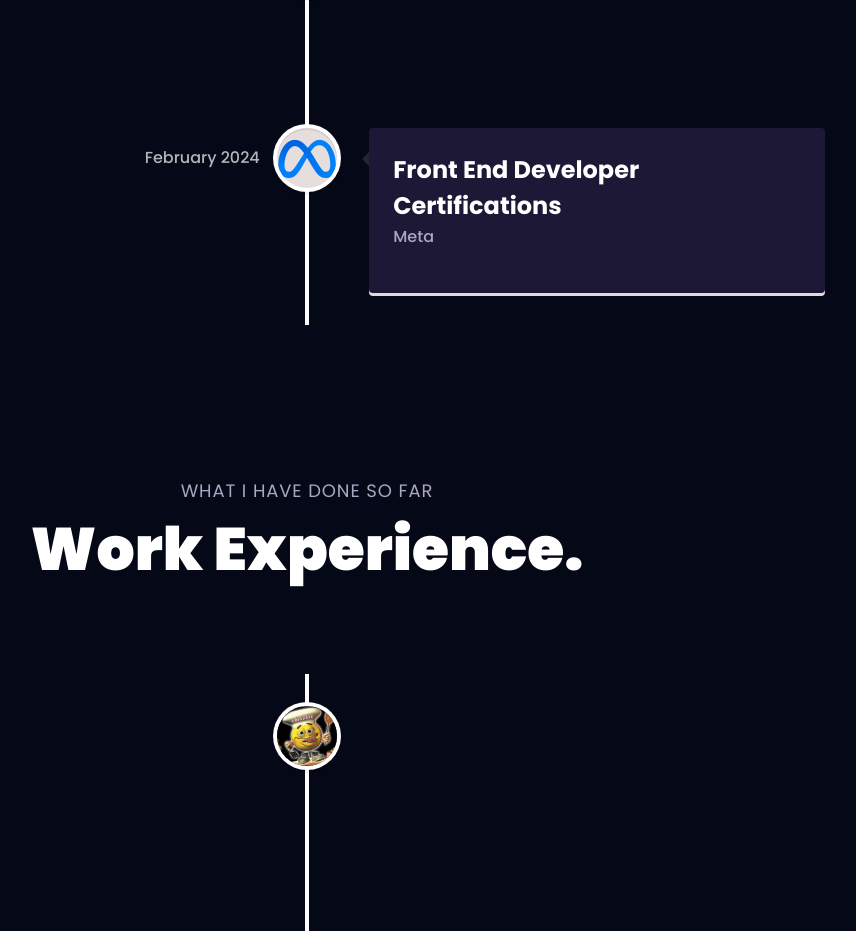
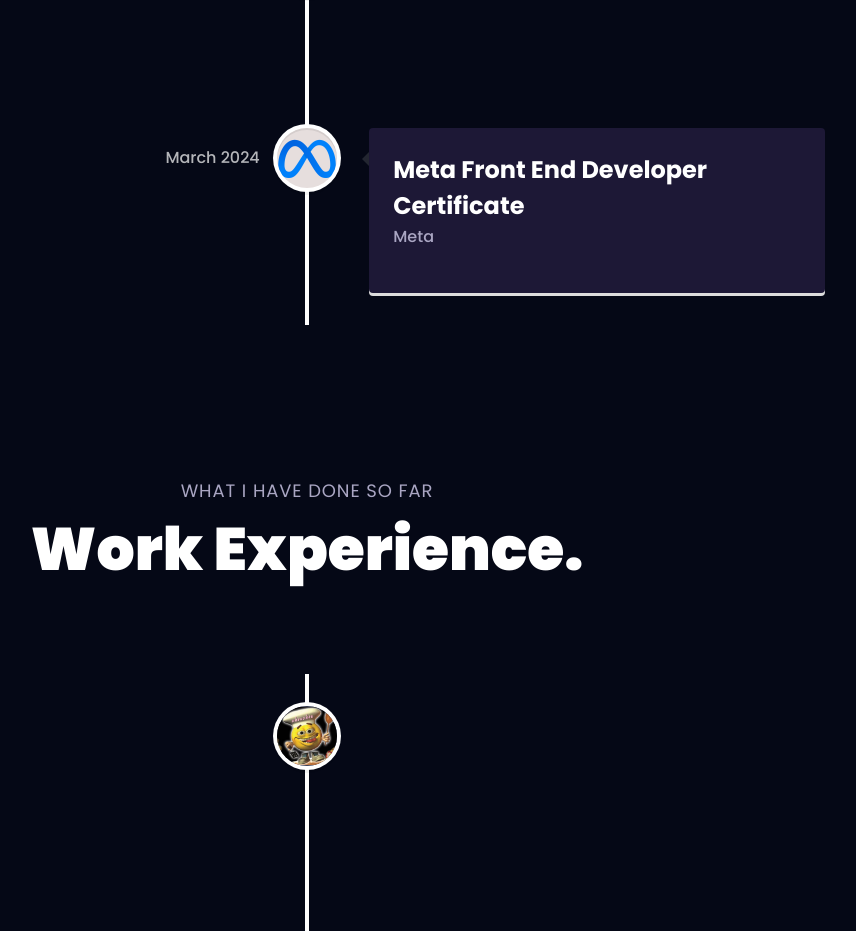
Before and after one commit to Gadnadj/3D_Portofolio, a React (Vite) app: page / in a window 1280 px wide. Shown: the part 2100-3031 px from the top of the page, without its empty margins (333-1189 px from the left). Built offline with nearby package versions, Linux system fonts and the light colour scheme.

Commit message:
edit education

```diff
--- a/src/constants/index.js
+++ b/src/constants/index.js
@@ -172,11 +172,11 @@
     points: [],
   },
   {
-    title: 'Front End Developer Certifications',
+    title: 'Meta Front End Developer Certificate',
     company_name: 'Meta',
     icon: meta,
     iconBg: '#E6DEDD',
-    date: 'February 2024',
+    date: 'March 2024',
     points: [],
   },
 ];
```
